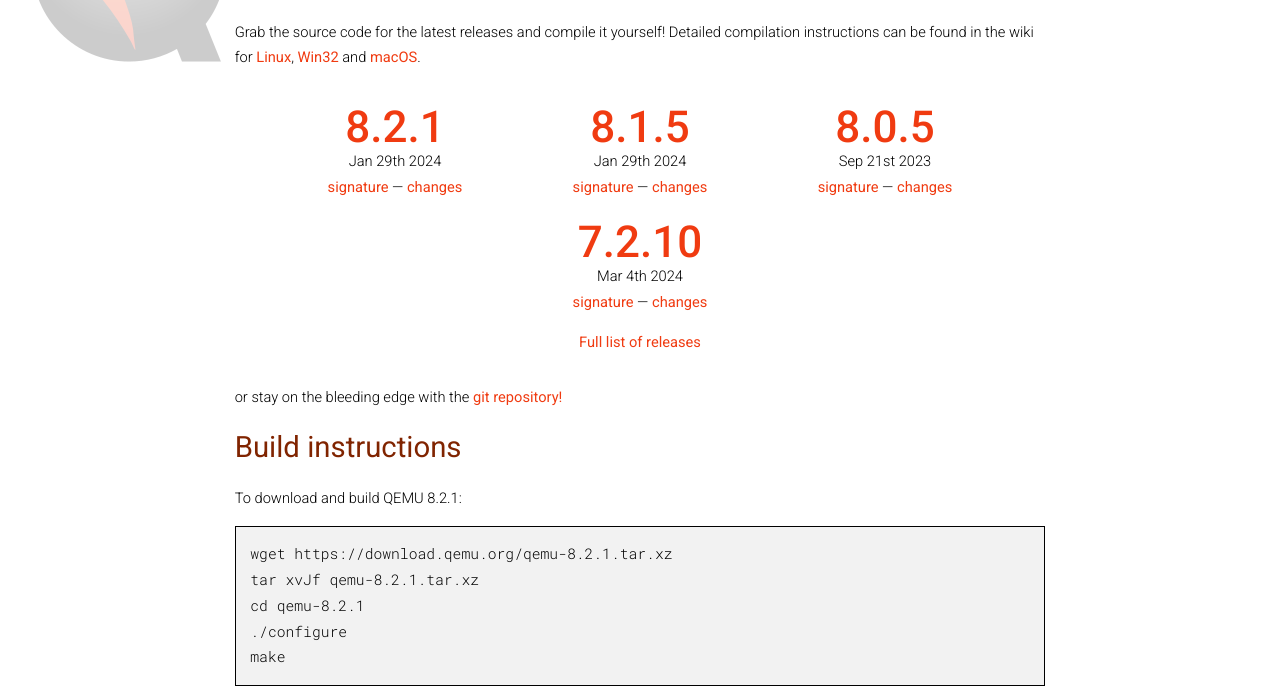
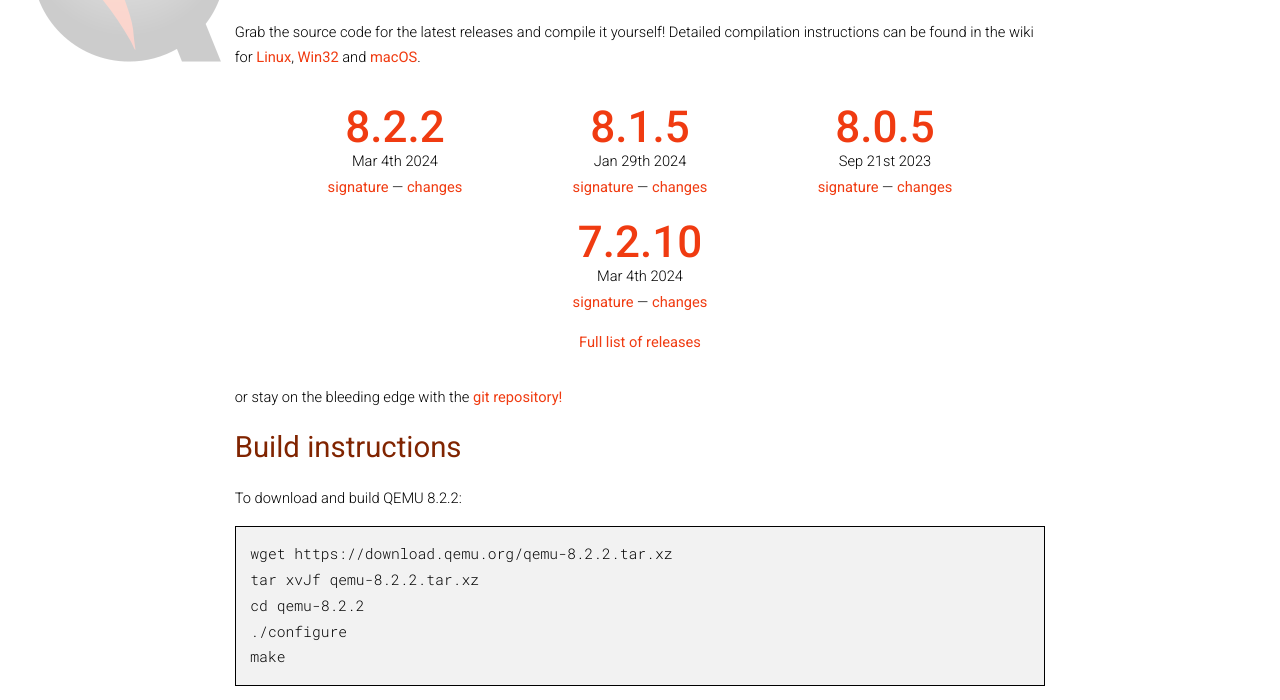
Before and after one commit to qemu/qemu-web, a Jekyll site: the page built from download.html, in a window 1280 px wide and 1400 px high. Shown: the part 214-914 px from the top of the window. Built offline with Jekyll 4.4.1, drawn with Linux system fonts in a browser that asks for light colours; nearby versions of some CDN libraries.

Commit message:
add v8.2.2

```diff
--- a/_data/releases.yml
+++ b/_data/releases.yml
@@ -1,6 +1,6 @@
 - branch: "8.2"
-  patch: 1
-  date: "Jan 29th 2024"
+  patch: 2
+  date: "Mar 4th 2024"
 - branch: "8.1"
   patch: 5
   date: "Jan 29th 2024"
```
